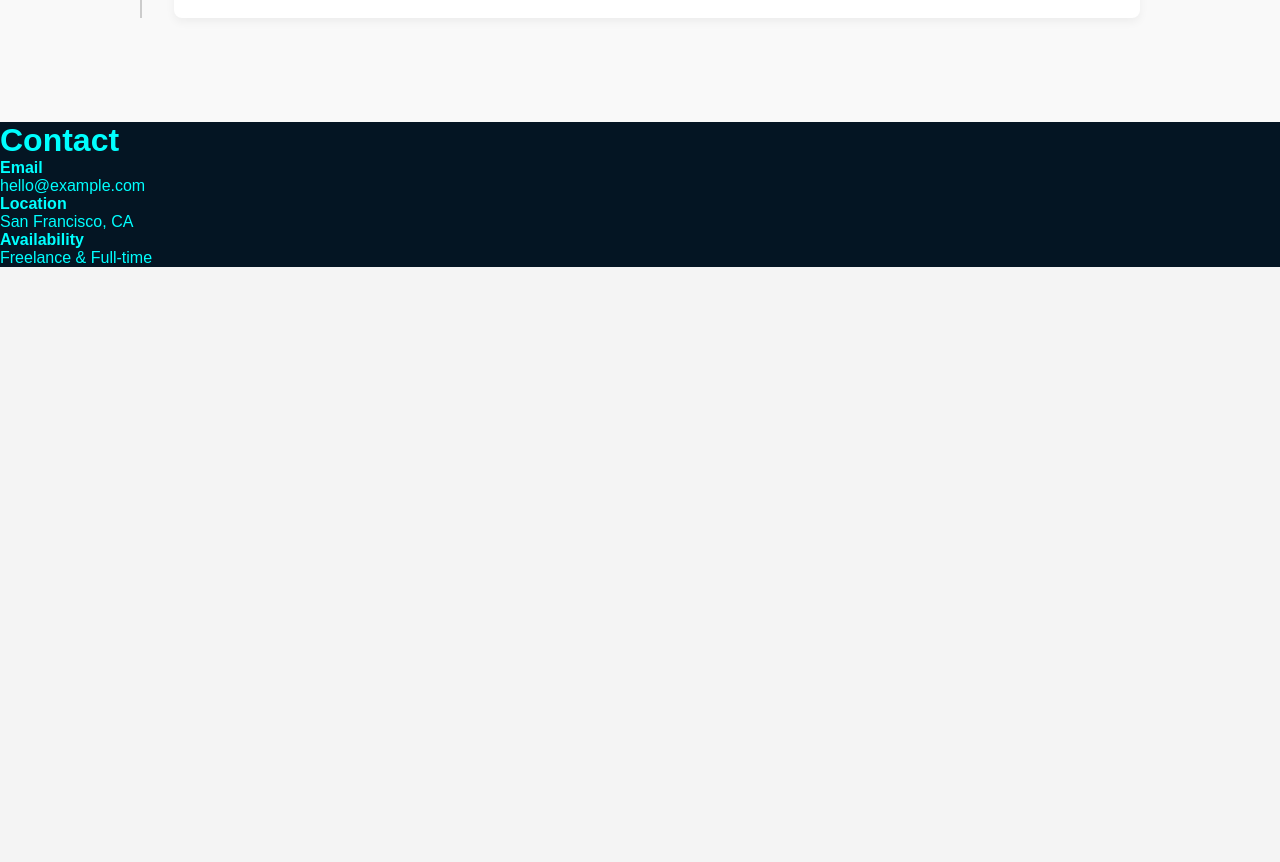
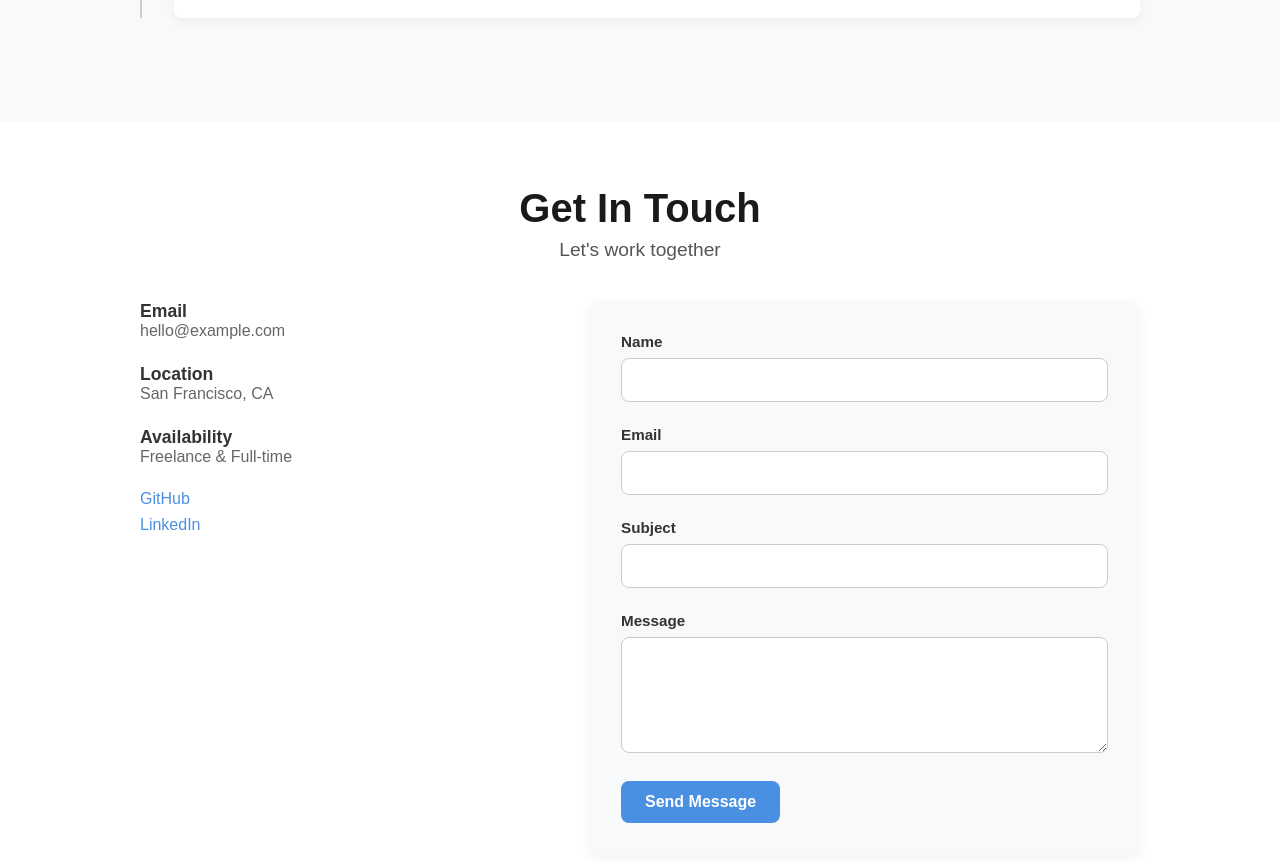
Before and after one commit to priyangshu-halder/react-basics, a React (Vite) app in the folder folio_vite/: page / in a window 1280 px wide. Shown: the part 1880-2742 px from the top of the page. Before the commit the page ends 2147 px from the top, so only its background shows below. Built offline with nearby package versions, Linux system fonts and the light colour scheme.

Commit message:
Add contact

```diff
--- a/folio_vite/src/components/Contact/Contact.jsx
+++ b/folio_vite/src/components/Contact/Contact.jsx
@@ -1,26 +1,147 @@
-import React from "react";
-import styles from "./Contact.module.css"
+import React, { useState } from "react";
+import styles from "./Contact.module.css";
 
 const Contact = () => {
+    const [formData, setFormData] = useState({
+        name: "",
+        email: "",
+        subject: "",
+        message: ""
+    });
+
+    const [formStatus, setFormStatus] = useState({
+        submitted: false,
+        error: false,
+        message: ""
+    });
+
+    const handleChange = (e) => {
+        const { name, value } = e.target;
+        setFormData(prevData => ({
+            ...prevData,
+            [name]: value
+        }));
+    };
+
+    const handleSubmit = (e) => {
+        e.preventDefault();
+        // Simulate form submission
+        setFormStatus({
+            submitted: true,
+            error: false,
+            message: "Thanks for your message! I'll get back to you soon."
+        });
+
+        // Reset form after submission
+        setFormData({
+            name: "",
+            email: "",
+            subject: "",
+            message: ""
+        });
+
+    };
+
     return (
-        <div>
-            <h1>Contact</h1>
-            <div>
-                <div>
-                    <h4 >Email</h4>
-                    <p >hello@example.com</p>
-                </div>
-                <div>
-                    <h4 >Location</h4>
-                    <p >San Francisco, CA</p>
-                </div>
-                <div>
-                    <h4 >Availability</h4>
-                    <p >Freelance & Full-time</p>
+        <section id="contact" className={styles.contact}>
+            <div className={styles.container}>
+                <h2 className={styles.sectionTitle}>Get In Touch</h2>
+                <p className={styles.sectionSubtitle}>Let's work together</p>
+
+                <div className={styles.contactWrapper}>
+                    <div className={styles.contactInfo}>
+                        <div className={styles.infoItem}>
+                            <h4 className={styles.infoTitle}>Email</h4>
+                            <p className={styles.infoContent}>hello@example.com</p>
+                        </div>
+
+                        <div className={styles.infoItem}>
+                            <h4 className={styles.infoTitle}>Location</h4>
+                            <p className={styles.infoContent}>San Francisco, CA</p>
+                        </div>
+
+                        <div className={styles.infoItem}>
+                            <h4 className={styles.infoTitle}>Availability</h4>
+                            <p className={styles.infoContent}>Freelance & Full-time</p>
+                        </div>
+
+                        <div className={styles.socialLinks}>
+                            <a href="https://github.com" target="_blank" rel="noopener noreferrer" className={styles.socialLink}>
+                                GitHub
+                            </a>
+                            <a href="https://linkedin.com" target="_blank" rel="noopener noreferrer" className={styles.socialLink}>
+                                LinkedIn
+                            </a>
+                        </div>
+                    </div>
+
+                    <div className={styles.contactForm}>
+                        <form onSubmit={handleSubmit}>
+                            <div className={styles.formGroup}>
+                                <label htmlFor="name" className={styles.formLabel}>Name</label>
+                                <input
+                                    type="text"
+                                    id="name"
+                                    name="name"
+                                    value={formData.name}
+                                    onChange={handleChange}
+                                    required
+                                    className={styles.formControl}
+                                />
+                            </div>
+
+                            <div className={styles.formGroup}>
+                                <label htmlFor="email" className={styles.formLabel}>Email</label>
+                                <input
+                                    type="email"
+                                    id="email"
+                                    name="email"
+                                    value={formData.email}
+                                    onChange={handleChange}
+                                    required
+                                    className={styles.formControl}
+                                />
+                            </div>
+
+                            <div className={styles.formGroup}>
+                                <label htmlFor="subject" className={styles.formLabel}>Subject</label>
+                                <input
+                                    type="text"
+                                    id="subject"
+                                    name="subject"
+                                    value={formData.subject}
+                                    onChange={handleChange}
+                                    required
+                                    className={styles.formControl}
+                                />
+                            </div>
+
+                            <div className={styles.formGroup}>
+                                <label htmlFor="message" className={styles.formLabel}>Message</label>
+                                <textarea
+                                    id="message"
+                                    name="message"
+                                    value={formData.message}
+                                    onChange={handleChange}
+                                    required
+                                    rows="5"
+                                    className={styles.formControl}
+                                ></textarea>
+                            </div>
+
+                            <button type="submit" className={styles.submitBtn}>Send Message</button>
+
+                            {formStatus.submitted && (
+                                <p className={`${styles.formMessage} ${formStatus.error ? styles.error : styles.success}`}>
+                                    {formStatus.message}
+                                </p>
+                            )}
+                        </form>
+                    </div>
                 </div>
             </div>
-        </div>
+        </section>
     );
 };
 
-export default Contact
+export default Contact;
--- a/folio_vite/src/components/Contact/Contact.module.css
+++ b/folio_vite/src/components/Contact/Contact.module.css
@@ -0,0 +1,147 @@
+/* Contact.module.css */
+
+.contact {
+    padding: 4rem 2rem;
+    background-color: #ffffff;
+  }
+
+  .container {
+    max-width: 1000px;
+    margin: 0 auto;
+  }
+
+  .sectionTitle {
+    font-size: 2.5rem;
+    font-weight: bold;
+    text-align: center;
+    color: #1a1a1a;
+    margin-bottom: 0.5rem;
+  }
+
+  .sectionSubtitle {
+    font-size: 1.2rem;
+    text-align: center;
+    color: #555;
+    margin-bottom: 2.5rem;
+  }
+
+  .contactWrapper {
+    display: flex;
+    flex-wrap: wrap;
+    gap: 3rem;
+    justify-content: space-between;
+  }
+
+  .contactInfo {
+    flex: 1 1 300px;
+  }
+
+  .infoItem {
+    margin-bottom: 1.5rem;
+  }
+
+  .infoTitle {
+    font-size: 1.1rem;
+    font-weight: 600;
+    color: #333;
+  }
+
+  .infoContent {
+    font-size: 1rem;
+    color: #666;
+  }
+
+  .socialLinks {
+    display: flex;
+    flex-direction: column;
+    gap: 0.5rem;
+    margin-top: 1.5rem;
+  }
+
+  .socialLink {
+    color: #4a90e2;
+    font-weight: 500;
+    text-decoration: none;
+    transition: color 0.3s ease;
+  }
+
+  .socialLink:hover {
+    color: #1a5bb8;
+  }
+
+  .contactForm {
+    flex: 1 1 450px;
+    background: #f8f9fa;
+    padding: 2rem;
+    border-radius: 10px;
+    box-shadow: 0 4px 12px rgba(0,0,0,0.05);
+  }
+
+  .formGroup {
+    margin-bottom: 1.5rem;
+  }
+
+  .formLabel {
+    display: block;
+    font-size: 0.95rem;
+    font-weight: 600;
+    color: #333;
+    margin-bottom: 0.5rem;
+  }
+
+  .formControl {
+    width: 100%;
+    padding: 0.75rem 1rem;
+    font-size: 1rem;
+    border: 1px solid #ccc;
+    border-radius: 8px;
+    outline: none;
+    transition: border-color 0.3s ease;
+  }
+
+  .formControl:focus {
+    border-color: #4a90e2;
+  }
+
+  .submitBtn {
+    background-color: #4a90e2;
+    color: white;
+    padding: 0.75rem 1.5rem;
+    font-size: 1rem;
+    border: none;
+    border-radius: 8px;
+    cursor: pointer;
+    font-weight: 600;
+    transition: background-color 0.3s ease;
+  }
+
+  .submitBtn:hover {
+    background-color: #3c78c3;
+  }
+
+  .formMessage {
+    margin-top: 1rem;
+    font-size: 0.95rem;
+    padding: 0.75rem;
+    border-radius: 6px;
+  }
+
+  .success {
+    background-color: #e6f9e6;
+    color: #2e7d32;
+    border: 1px solid #a5d6a7;
+  }
+
+  .error {
+    background-color: #ffe5e5;
+    color: #c62828;
+    border: 1px solid #ef9a9a;
+  }
+
+  /* Responsive Design */
+
+  @media (max-width: 768px) {
+    .contactWrapper {
+      flex-direction: column;
+    }
+  }
```
